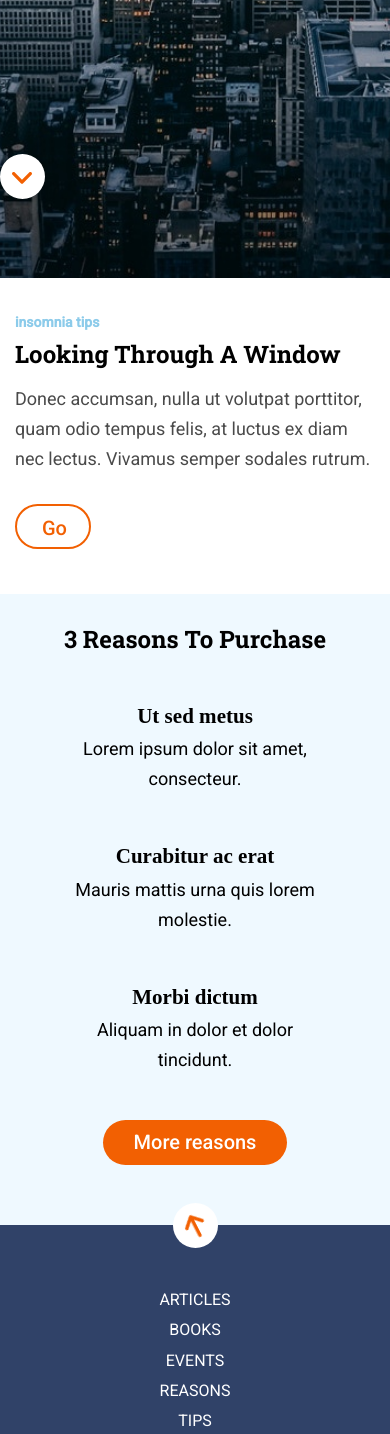
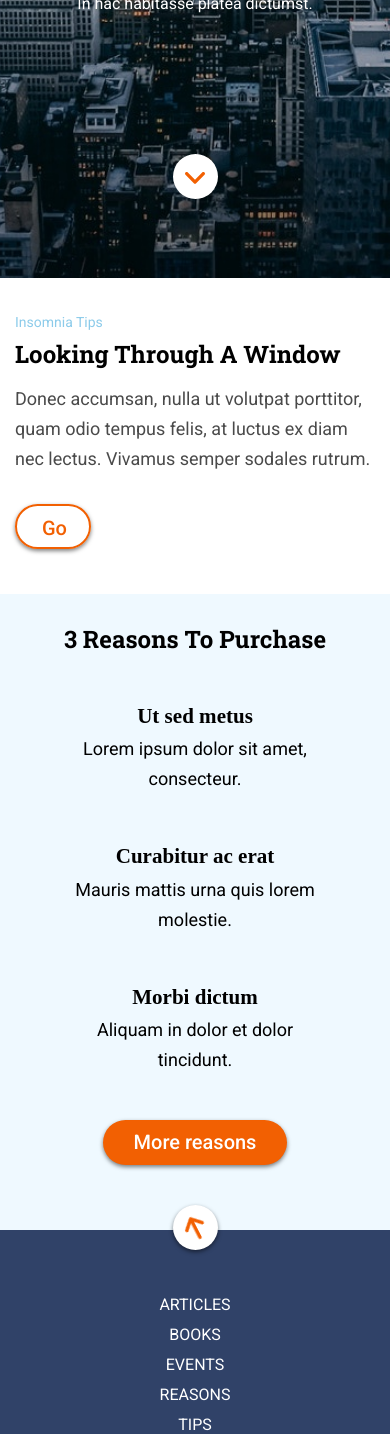
Before and after one commit to Adalab/modulo-1-evaluacion-final-cvcastano, a website: page docs/index.html in a window 390 px wide. Shown: the part 566-2000 px from the top of the page. Drawn offline with nearby package versions, Linux system fonts and the light colour scheme; files that its build step writes are made by us from their sources.

Commit message:
fix margins

```diff
--- a/src/scss/layout/_footer.scss
+++ b/src/scss/layout/_footer.scss
@@ -13,7 +13,7 @@
     flex-wrap: wrap;
     align-items: flex-start;
     text-align: left;
-    padding: 45px 39px 15px;
+    padding: 45px 39px 45px;
   }
   @media all and (min-width: 1280px) {
     justify-content: center;
@@ -24,7 +24,6 @@
     line-height: 1.88;
     text-transform: uppercase;
     color: $white;
-    margin-bottom: 30px;
     @media all and (min-width: 768px) {
       margin-left: 30px;
       width: 210px;
@@ -45,12 +44,11 @@
       width: 210px;
     }
     @media all and (min-width: 1280px) {
-      width: 161px;
+      width: 159px;
     }
 
     &--icon {
       color: $c;
-
     }
   }
 }
--- a/src/scss/layout/_hero.scss
+++ b/src/scss/layout/_hero.scss
@@ -7,7 +7,7 @@
   flex-direction: column;
   color: $white;
 
-  &__hamburger {
+  &__nav {
     width: 44px;
     height: 44px;
     background-color: $hamburger;
@@ -27,7 +27,6 @@
     text-align: center;
     font-weight: bold;
     padding: 0 15px 10px;
-
     @media all and (min-width: 768px) {
       font-size: 80px;
       line-height: 1.33;
@@ -45,7 +44,7 @@
     font-size: 16px;
     text-align: center;
     color: $white;
-    padding: 0 15px 45px;
+    padding: 0 15px;
 
     @media all and (min-width: 768px) {
       font-size: 24px;
@@ -61,6 +60,7 @@
     height: 45px;
     border-radius: 22.5px;
     background-color: $white;
+    align-self: center;
     position: absolute;
     bottom: 9.33vh;
     @media all and (min-width: 768px) {
--- a/src/scss/layout/_module2.scss
+++ b/src/scss/layout/_module2.scss
@@ -1,16 +1,19 @@
 .module2 {
+  padding: 30px 15px 45px;
+  @media all and (min-width: 768px) {
+    padding: 30px 39px 60px;
+  }
   @media all and (min-width: 1280px) {
     padding: 60px 275px;
   }
   &__minititle {
     font-family: $roboto;
+    font-weight: normal;
     font-size: 14px;
     line-height: 2.14;
     color: $light-blue;
-    margin: 30px 0 0 15px;
-    @media all and (min-width: 768px) {
-      margin-left: 39px;
-    }
+    margin-bottom: 1px;
+    text-transform: capitalize;
     @media all and (min-width: 1280px) {
       font-size: 16px;
       line-height: 1.88;
@@ -18,7 +21,7 @@
     }
   }
   &__title {
-    margin: 1px 15px 15px;
+    margin-bottom: 15px;
     font-family: $robotoSlab;
     font-size: 24px;
     font-weight: bold;
@@ -26,45 +29,39 @@
     color: $k;
     text-transform: capitalize;
     @media all and (min-width: 768px) {
-      margin: 0 39px 30px;
+      margin-bottom: 30px;
       font-size: 26px;
       line-height: 1.73;
     }
     @media all and (min-width: 1280px) {
-      margin: 0 0 30px;
       font-size: 32px;
       line-height: 1.41;
     }
   }
   &__text {
-    margin: 0 15px 30px;
+    margin-bottom: 30px;
     font-family: $roboto;
     font-size: 18px;
     line-height: 1.67;
     color: $greyish-brown;
     @media all and (min-width: 768px) {
-      margin: 0 39px 30px;
+      margin-bottom: 30px;
       font-size: 20px;
       line-height: 1.5;
-    }
-    @media all and (min-width: 1280px) {
-      margin: 0 0 30px;
     }
   }
   &__button {
     width: 76px;
     height: 45px;
-    margin: 0 0 45px 15px;
     border-radius: 22.5px;
     border: solid 2px $c;
     transition: all 0.5s ease;
+    box-shadow: 0 2px 4px 0 $k-50;
     @media all and (min-width: 768px) {
       width: 91px;
-      margin: 0 0 60px 39px;
     }
     @media all and (min-width: 1280px) {
       width: 160px;
-      margin: 0;
     }
 
     &:hover {
--- a/src/scss/layout/_module3.scss
+++ b/src/scss/layout/_module3.scss
@@ -2,13 +2,14 @@
   background-color: $ice-blue;
   color: $k;
   text-align: center;
-  padding: 30px 0 15.5px;
+  padding: 30px 15px 20px;
+
   @media all and (min-width: 1280px) {
     padding: 60px 81px;
   }
 
   &__title {
-    margin: 0 15px 45px;
+    margin-bottom: 45px;
     font-family: $robotoSlab;
     font-size: 24px;
     font-weight: bold;
@@ -27,7 +28,8 @@
   &__articles {
     display: grid;
     grid-template-rows: repeat(3, 1fr);
-    margin: 0 70px 0;
+    margin: 0 55px;
+    font-size: 18px;
     @media all and (min-width: 768px) {
       grid-template-columns: repeat(3, 1fr);
       grid-gap: 30px;
@@ -36,7 +38,6 @@
   }
 
   &__article {
-    font-size: 18px;
     line-height: 1.67;
     margin-bottom: 45px;
     @media all and (min-width: 768px) {
@@ -54,7 +55,6 @@
       }
     }
     &--text {
-      margin: 0 70px 45;
       font-family: $roboto;
       @media all and (min-width: 768px) {
         margin-top: 14px;
@@ -70,6 +70,7 @@
     border-radius: 22.5px;
     background-color: $c;
     margin: 0 auto;
+    box-shadow: 0 2px 4px 0 $k-50;
     transition: all 0.5s;
     @media all and (min-width: 768px) {
       width: 210px;
@@ -105,12 +106,14 @@
     border-radius: 22.5px;
     background-color: $white;
     padding: 11px;
+    box-shadow: 0 2px 4px 0 $k-50;
     position: relative;
-    top: 38px;
+    top: 40px;
     margin-left: auto;
     margin-right: auto;
     &--arrow {
     animation: bouncing 3s ease infinite;
+
   }
 
     @media all and (min-width: 1280px) {
```
Also changed, not shown: src/html/partials/hero.html (+1 -1 lines), src/html/partials/module2.html (+1 -1 lines), src/html/partials/module3.html (+6 -2 lines).
